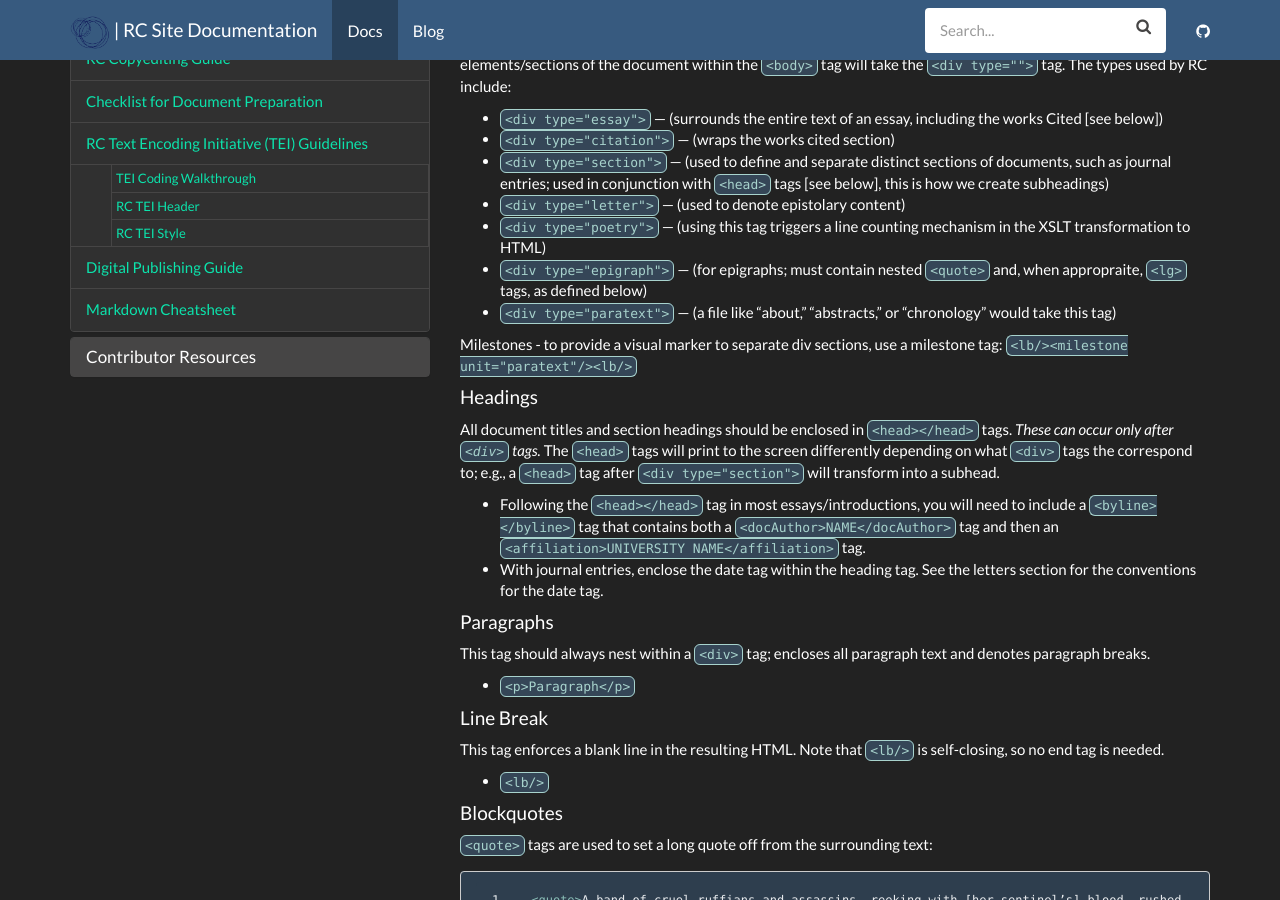
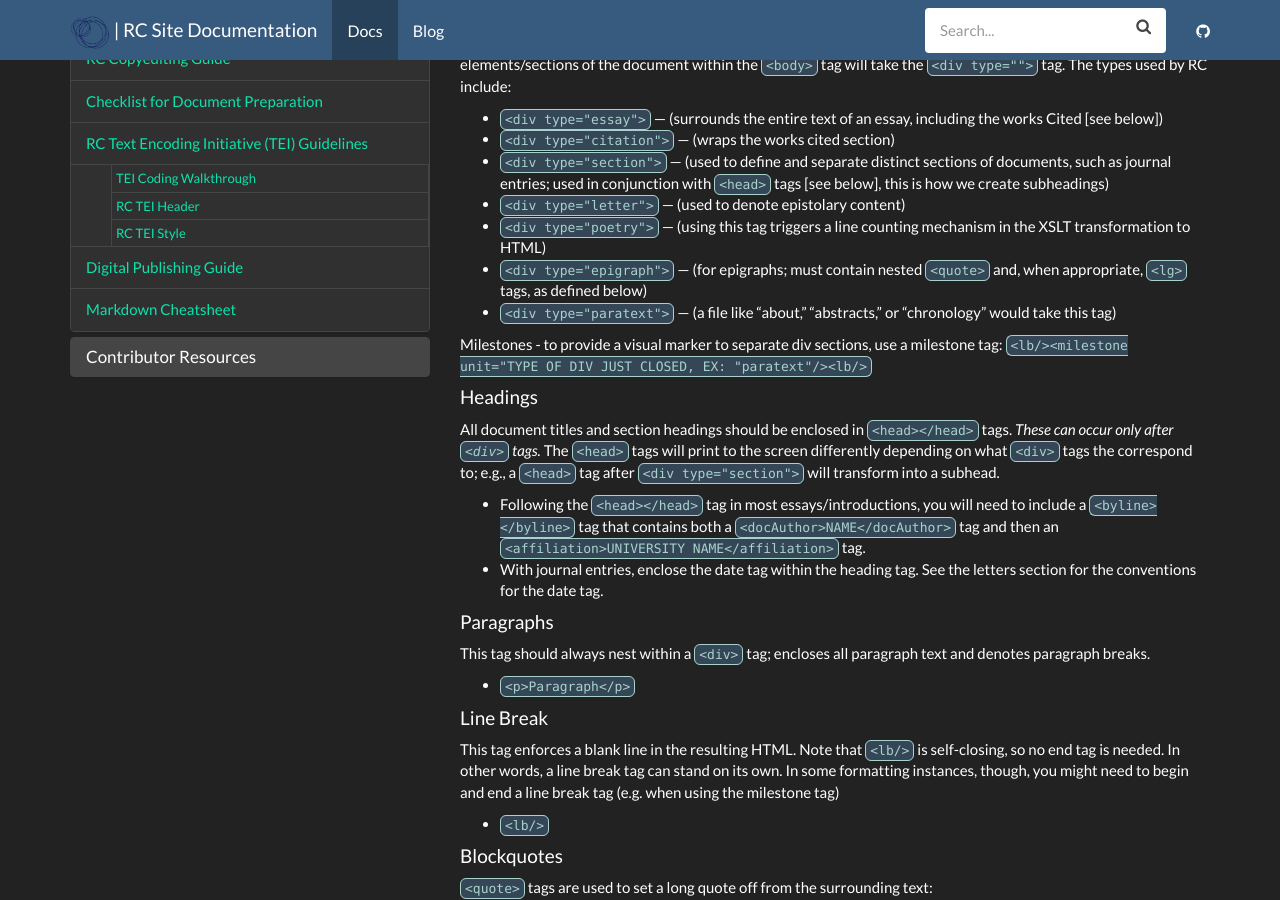
Before and after one commit to steve-kasica/romanticcircles.github.io, a Jekyll site: the page built from _docs/production-documentation/subsection/rc-tei-style.md, in a window 1280 px wide and 900 px high, scrolled down 214 px. Built offline with Jekyll 4.4.1, drawn with Linux system fonts in a browser that asks for light colours.

Commit message:
clarified the instructions for linebreaks

```diff
--- a/_docs/production-documentation/subsection/rc-tei-style.md
+++ b/_docs/production-documentation/subsection/rc-tei-style.md
@@ -14,10 +14,10 @@ The `<div>` tag acts as a “wrapper” to contain various types of content. Mos
 - `<div type="section">` — (used to define and separate distinct sections of documents, such as journal entries; used in conjunction with `<head>` tags [see below], this is how we create subheadings)
 - `<div type="letter">` — (used to denote epistolary content)
 - `<div type="poetry">` — (using this tag triggers a line counting mechanism in the XSLT transformation to HTML)
-- `<div type="epigraph">` — (for epigraphs; must contain nested `<quote>` and, when appropraite, `<lg>` tags, as defined below)
+- `<div type="epigraph">` — (for epigraphs; must contain nested `<quote>` and, when appropriate, `<lg>` tags, as defined below)
 - `<div type="paratext">` — (a file like “about,” “abstracts,” or “chronology” would take this tag)
 
-Milestones - to provide a visual marker to separate div sections, use a milestone tag: `<lb/><milestone unit="paratext"/><lb/>`
+Milestones - to provide a visual marker to separate div sections, use a milestone tag: `<lb/><milestone unit="TYPE OF DIV JUST CLOSED, EX: "paratext"/><lb/>`
 
 #### Headings
 
@@ -34,7 +34,7 @@ This tag should always nest within a `<div>` tag; encloses all paragraph text an
 
 #### Line Break
 
-This tag enforces a blank line in the resulting HTML. Note that `<lb/>` is self-closing, so no end tag is needed.
+This tag enforces a blank line in the resulting HTML. Note that `<lb/>` is self-closing, so no end tag is needed. In other words, a line break tag can stand on its own. In some formatting instances, though, you might need to begin and end a line break tag (e.g. when using the milestone tag)
 
 - `<lb/>`
 
```
